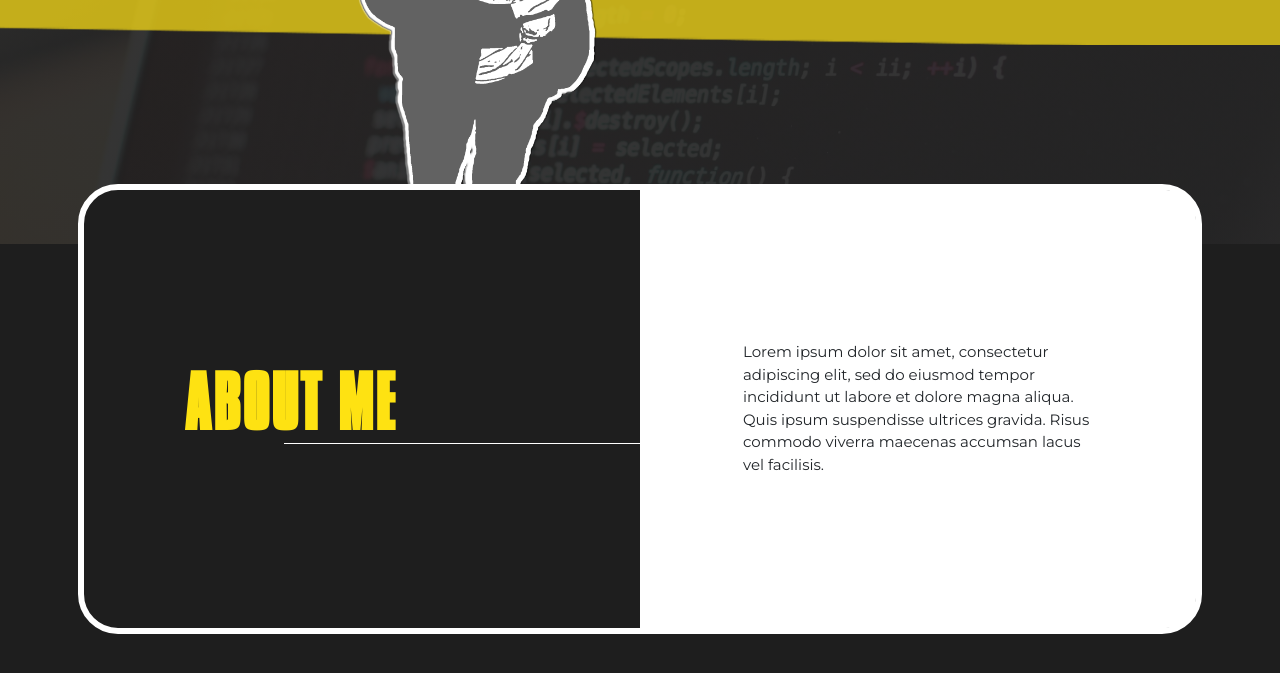
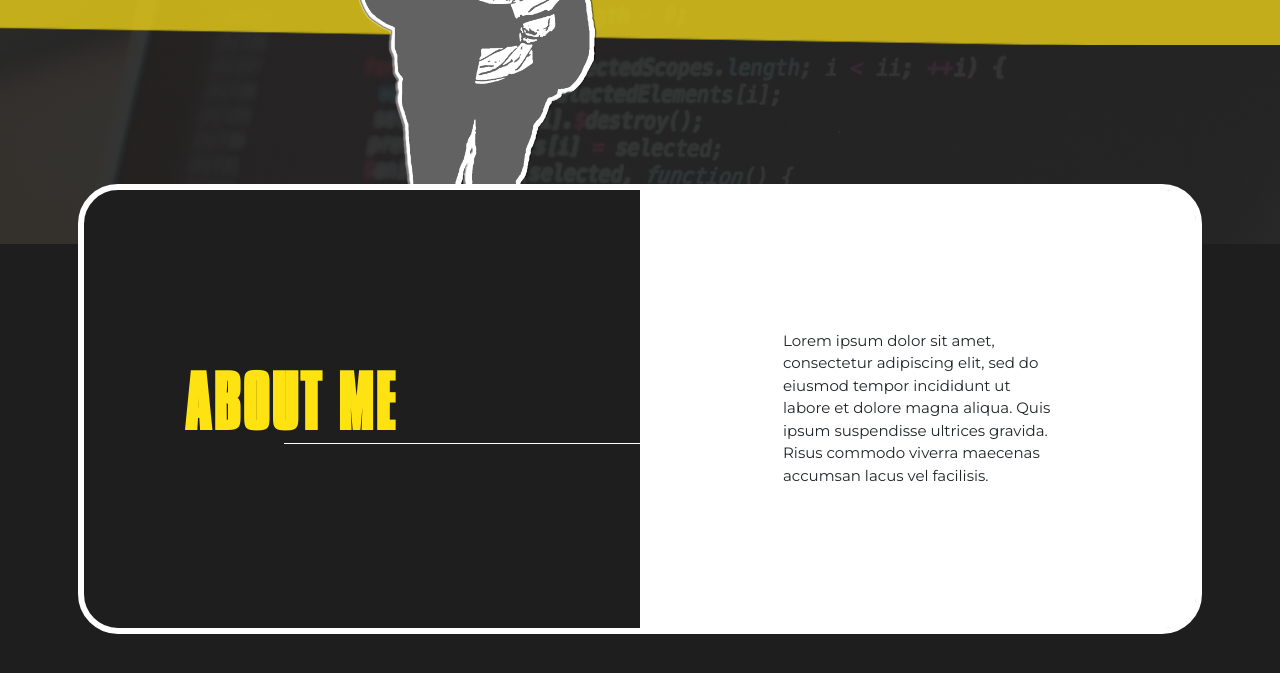
Before and after one commit to StickySerum/Portfolio, a plain HTML site: page index.html in a window 1280 px wide. Shown: the part 369-1042 px from the top of the page. Drawn offline with nearby package versions, Linux system fonts and the light colour scheme.

Commit message:
changed padding

```diff
--- a/css/styles.scss
+++ b/css/styles.scss
@@ -341,7 +341,7 @@ header {
 
 		p {
 			max-width: 350px;
-			margin: 0 40px;
+			padding: 0 40px;
 		}
 	}
 }
```
Also changed, not shown: css/styles.css.
